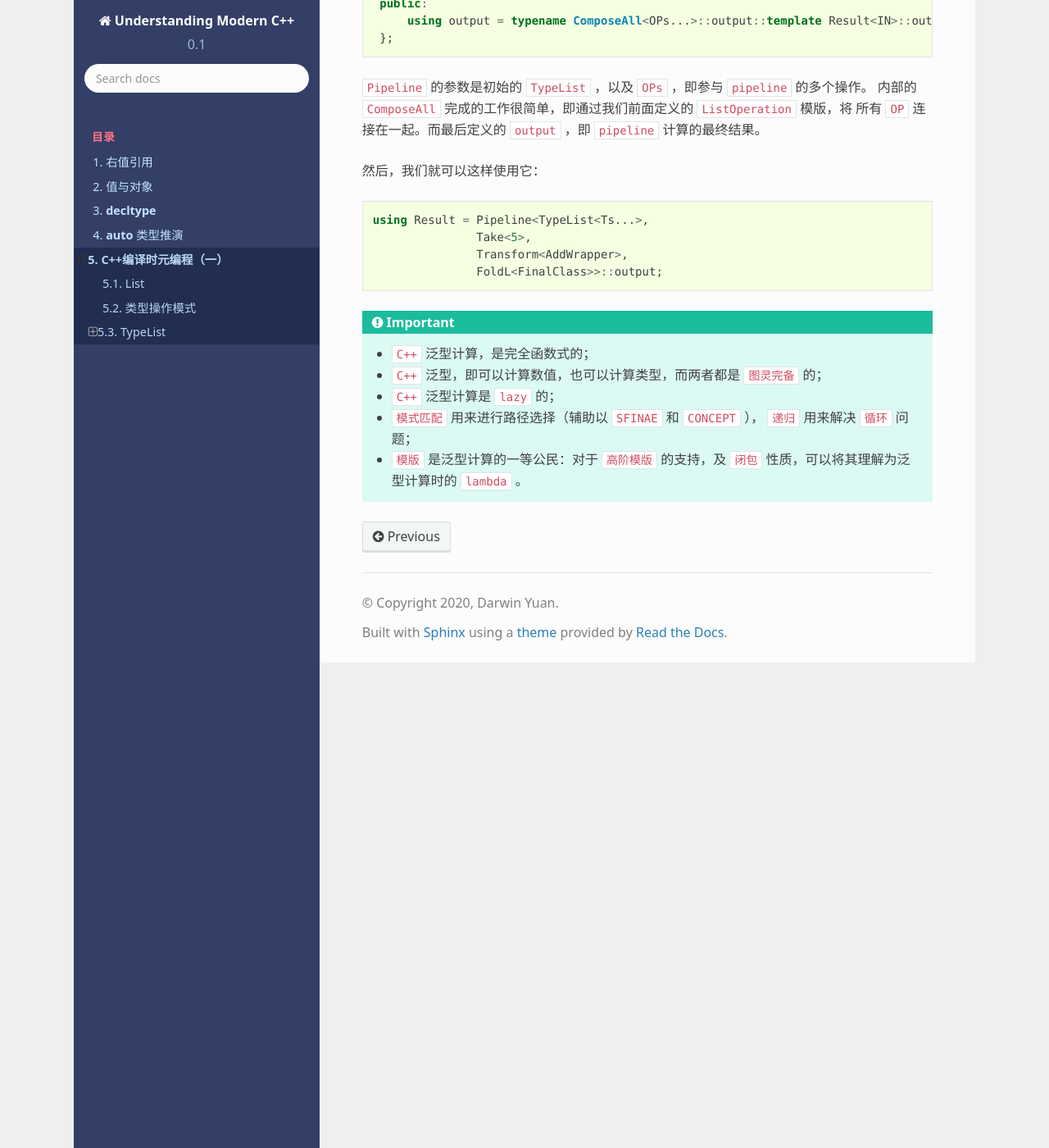
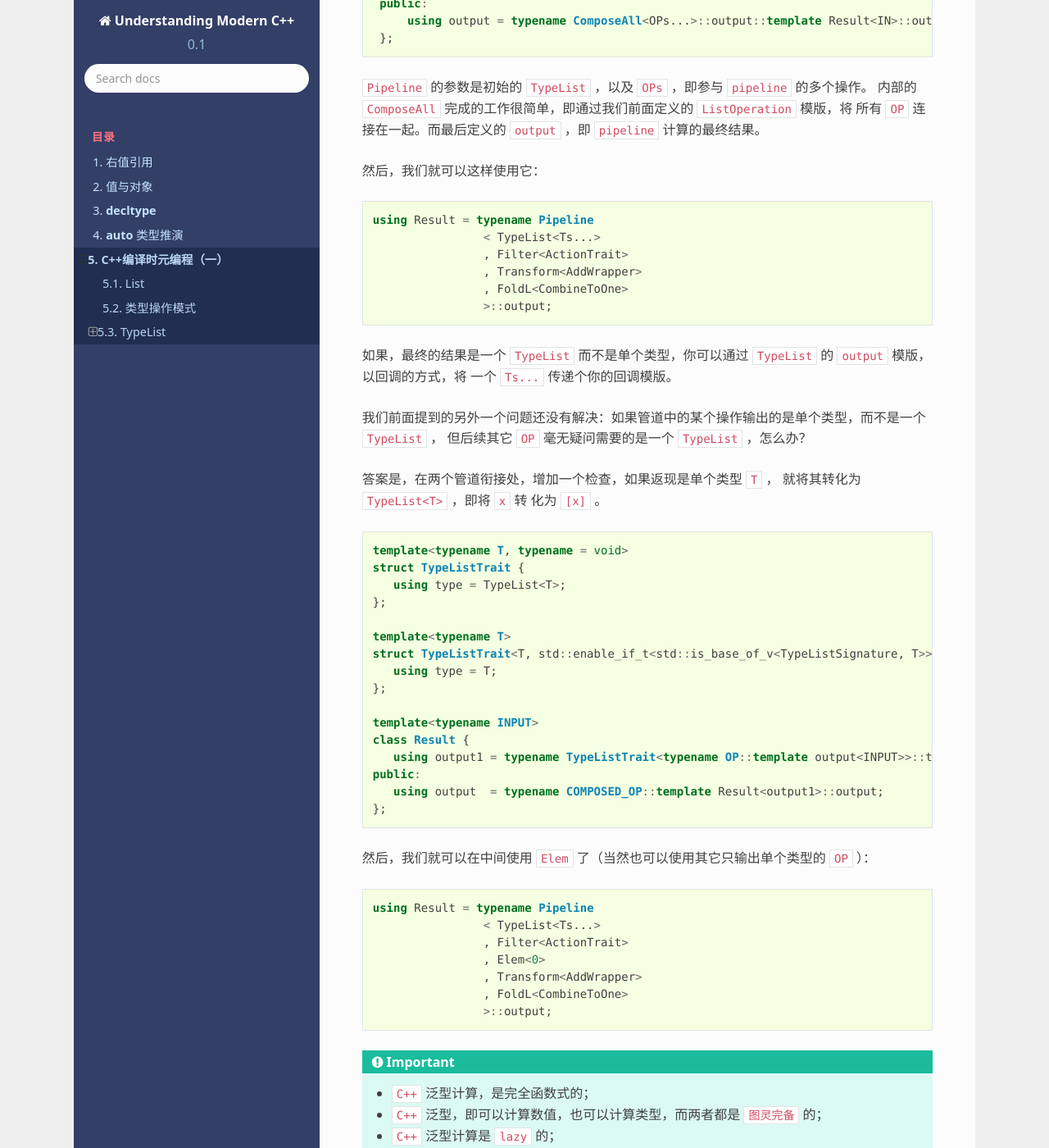
Before and after one commit to godsme/understand_modern_cpp, a Sphinx documentation site: the page built from docs/source/fp.rst, in a window 1280 px wide and 1400 px high, scrolled down 36457 px. Shown: the whole window at 82% size. Built offline with Sphinx 7.4.7 and the Read the Docs theme 2.0.0, drawn with Linux system fonts in a browser that asks for light colours; formulas are drawn with MathJax 3.

Commit message:
refactored

```diff
--- a/docs/source/fp.rst
+++ b/docs/source/fp.rst
@@ -1627,10 +1627,53 @@ ____________
 
 .. code-block:: c++
 
-   using Result = Pipeline<TypeList<Ts...>,
-                  Take<5>,
-                  Transform<AddWrapper>,
-                  FoldL<FinalClass>>::output;
+   using Result = typename Pipeline
+                   < TypeList<Ts...>
+                   , Filter<ActionTrait>
+                   , Transform<AddWrapper>
+                   , FoldL<CombineToOne>
+                   >::output;
+
+如果，最终的结果是一个 ``TypeList`` 而不是单个类型，你可以通过 ``TypeList`` 的 ``output`` 模版，以回调的方式，将
+一个 ``Ts...`` 传递个你的回调模版。
+
+我们前面提到的另外一个问题还没有解决：如果管道中的某个操作输出的是单个类型，而不是一个 ``TypeList`` ，
+但后续其它 ``OP`` 毫无疑问需要的是一个 ``TypeList`` ，怎么办？
+
+答案是，在两个管道衔接处，增加一个检查，如果返现是单个类型 ``T`` ， 就将其转化为 ``TypeList<T>`` ，即将 ``x`` 转
+化为 ``[x]`` 。
+
+.. code-block:: c++
+
+   template<typename T, typename = void>
+   struct TypeListTrait {
+      using type = TypeList<T>;
+   };
+
+   template<typename T>
+   struct TypeListTrait<T, std::enable_if_t<std::is_base_of_v<TypeListSignature, T>>> {
+      using type = T;
+   };
+
+   template<typename INPUT>
+   class Result {
+      using output1 = typename TypeListTrait<typename OP::template output<INPUT>>::type;
+   public:
+      using output  = typename COMPOSED_OP::template Result<output1>::output;
+   };
+
+
+然后，我们就可以在中间使用 ``Elem`` 了（当然也可以使用其它只输出单个类型的 ``OP`` ）：
+
+.. code-block:: c++
+
+   using Result = typename Pipeline
+                   < TypeList<Ts...>
+                   , Filter<ActionTrait>
+                   , Elem<0>
+                   , Transform<AddWrapper>
+                   , FoldL<CombineToOne>
+                   >::output;
 
 
 .. important::
```
